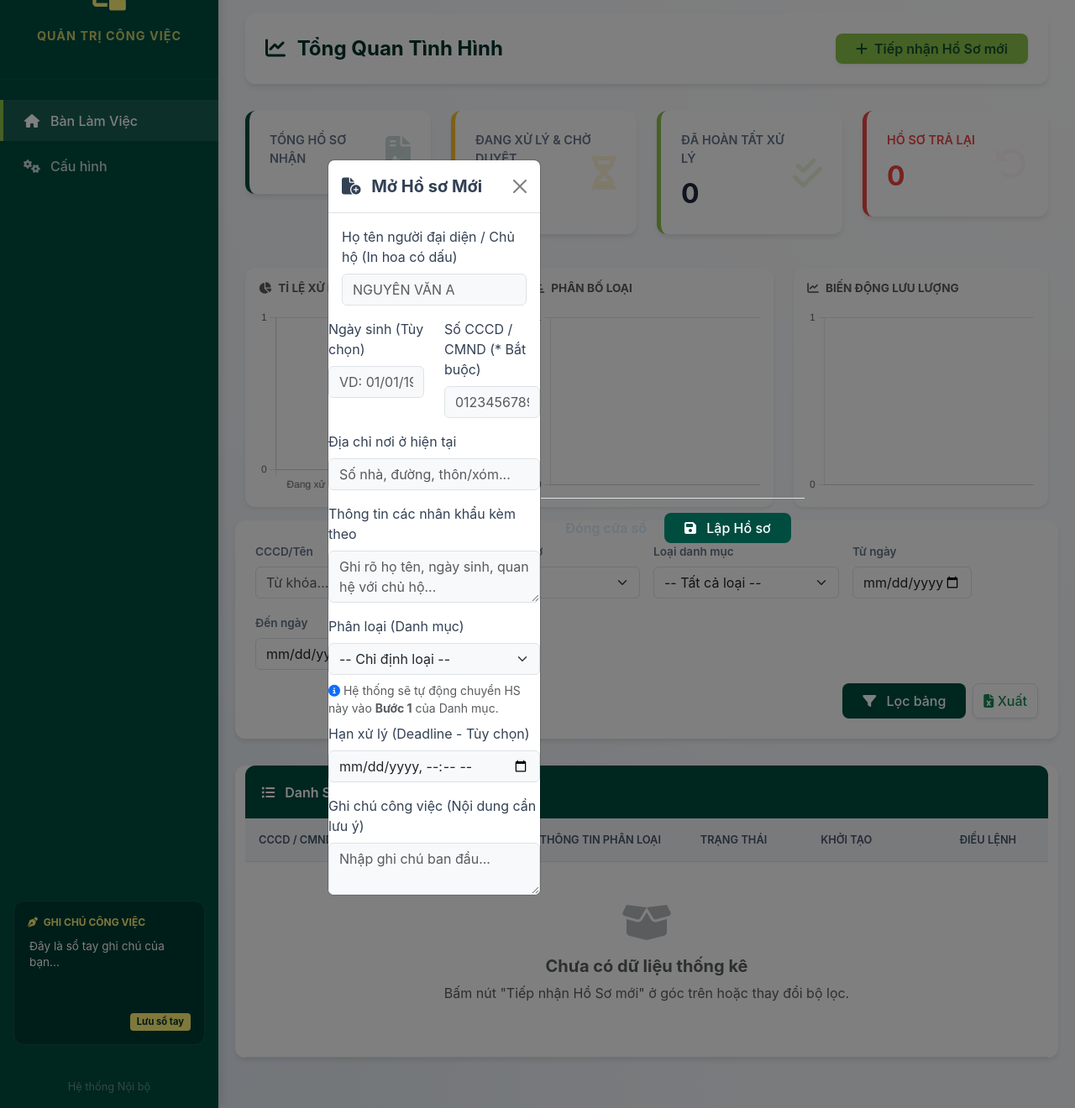
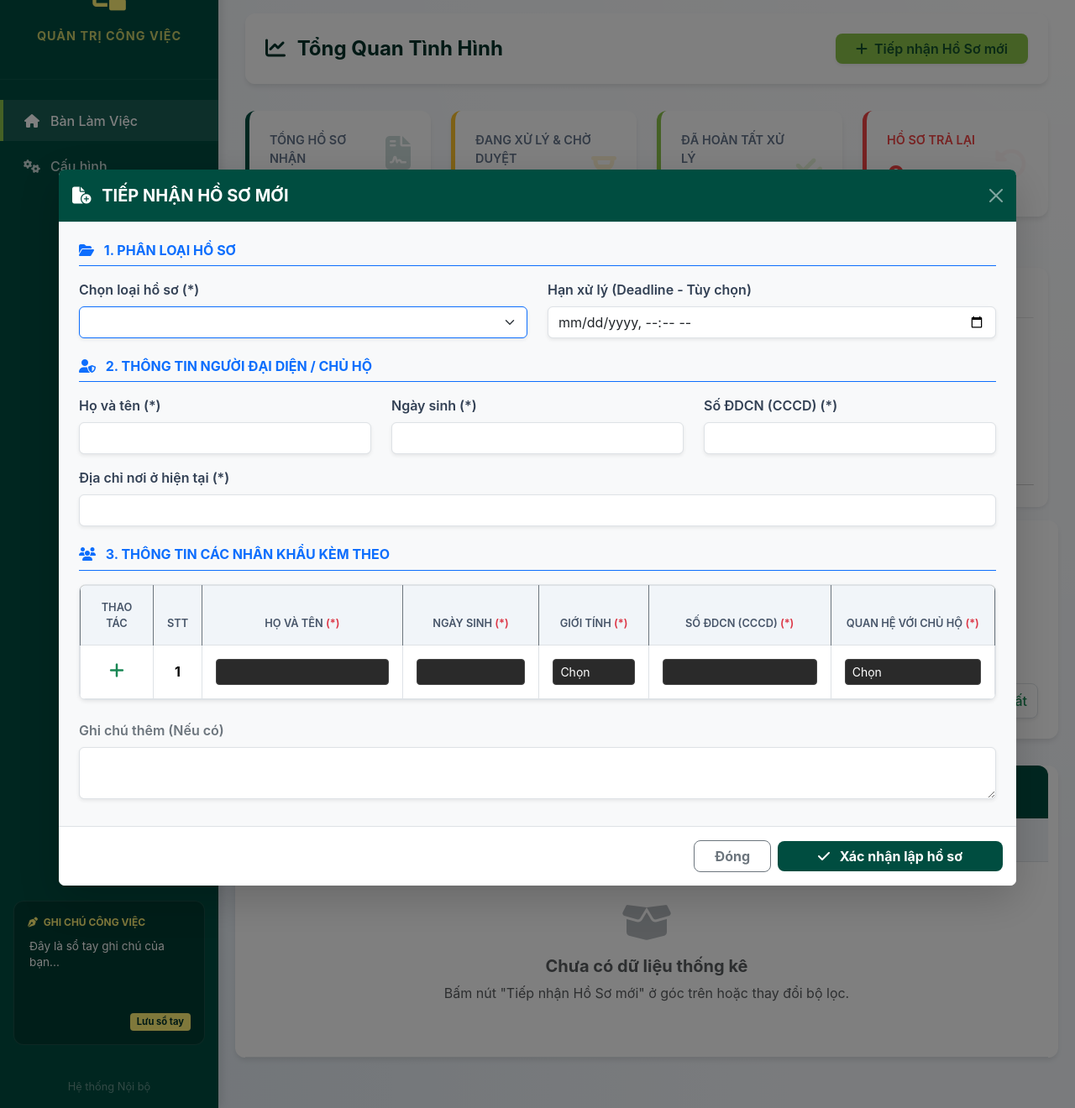
Before and after one commit to LeHau21847/Qu-n-l-c-ng-vi-c, a Flask app: page / in a window 1280 px wide, after a click on "Tiếp nhận Hồ Sơ mới". Shown: the part 63-1383 px from the top of the page at 84% size. Run offline with Flask 3, Linux system fonts and the light colour scheme; the visitor is signed in with stand-in values (Sample User, id 1); some libraries are stand-ins or nearby versions.

Commit message:
UI: Improve Add Modal with modern structure, remove placeholders, and add dynamic table for accompanying dependents

```diff
--- a/templates/index.html
+++ b/templates/index.html
@@ -222,9 +222,6 @@
                     <a class="page-link" href="{{ url_for('index', page=p, tu_khoa=tu_khoa, loai_id=loai_id, tu_ngay=tu_ngay, den_ngay=den_ngay, trang_thai=trang_thai) }}">{{ p }}</a>
                 </li>
                 {% endfor %}
-                <li class="page-item {% if page == total_pages %}disabled{% endif %}">
-                    <a class="page-link" href="{{ url_for('index', page=page+1, tu_khoa=tu_khoa, loai_id=loai_id, tu_ngay=tu_ngay, den_ngay=den_ngay, trang_thai=trang_thai) }}">Sau</a>
-                </li>
             </ul>
         </div>
         {% endif %}
@@ -233,58 +230,113 @@
 
 <!-- Modal: Thêm Hồ Sơ -->
 <div class="modal fade" id="addModal" tabindex="-1" aria-hidden="true">
-    <div class="modal-dialog modal-dialog-centered">
-        <div class="modal-content">
-            <div class="modal-header modal-header-cand">
-                <h5 class="modal-title fw-bold"><i class="fa-solid fa-file-circle-plus me-2"></i> Mở Hồ sơ Mới</h5>
-                <button type="button" class="btn-close" data-bs-dismiss="modal" aria-label="Close"></button>
+    <div class="modal-dialog modal-xl modal-dialog-centered">
+        <div class="modal-content shadow-lg border-0">
+            <div class="modal-header modal-header-cand text-white" style="background-color: var(--cand-primary);">
+                <h5 class="modal-title fw-bold text-uppercase"><i class="fa-solid fa-file-circle-plus me-2"></i> Tiếp nhận hồ sơ mới</h5>
+                <button type="button" class="btn-close btn-close-white" data-bs-dismiss="modal" aria-label="Close"></button>
             </div>
-            <form action="{{ url_for('add_hoso') }}" method="POST">
-                <div class="modal-body">
-                        <label class="form-label">Họ tên người đại diện / Chủ hộ (In hoa có dấu)</label>
-                        <input type="text" class="form-control bg-light" name="ten_nguoi_dan" id="input_ten" placeholder="NGUYỄN VĂN A" required>
-                    </div>
-                    <div class="row">
-                        <div class="col-md-6 mb-3">
-                            <label class="form-label">Ngày sinh (Tùy chọn)</label>
-                            <input type="text" class="form-control bg-light" name="ngay_sinh" placeholder="VD: 01/01/1990">
+            <form action="{{ url_for('add_hoso') }}" method="POST" onsubmit="prepareNhanKhau()">
+                <div class="modal-body p-4 bg-light">
+
+                    <!-- BƯỚC 1: Phân loại -->
+                    <h6 class="fw-bold text-primary text-uppercase mb-3 border-bottom border-primary pb-2"><i class="fa-solid fa-folder-open me-2"></i> 1. Phân loại Hồ sơ</h6>
+                    <div class="row mb-4">
+                        <div class="col-md-6 mb-3 mb-md-0">
+                            <label class="form-label fw-semibold">Chọn loại hồ sơ (*)</label>
+                            <select class="form-select border-primary shadow-sm" name="loai_ho_so_id" required>
+                                <option value="" disabled selected></option>
+                                {% for loai in loai_ho_so_list %}
+                                <option value="{{ loai.id }}">{{ loai.ten_loai }}</option>
+                                {% endfor %}
+                            </select>
                         </div>
-                        <div class="col-md-6 mb-3">
-                            <label class="form-label">Số CCCD / CMND (* Bắt buộc)</label>
-                            <input type="text" class="form-control bg-light" name="ma_ho_so" id="input_cccd" placeholder="012345678910" required maxlength="12" oninput="this.value = this.value.replace(/[^0-9]/g, '');">
-                            <div id="cccd_hint" class="form-text text-success" style="display: none;"><i class="fa-solid fa-check-circle"></i> Đã điền tự động tên công dân!</div>
+                        <div class="col-md-6">
+                            <label class="form-label fw-semibold">Hạn xử lý (Deadline - Tùy chọn)</label>
+                            <input type="datetime-local" class="form-control shadow-sm" name="han_xu_ly">
                         </div>
                     </div>
-                    <div class="mb-3">
-                        <label class="form-label">Địa chỉ nơi ở hiện tại</label>
-                        <input type="text" class="form-control bg-light" name="dia_chi" placeholder="Số nhà, đường, thôn/xóm...">
+
+                    <!-- BƯỚC 2: Thông tin chủ hộ -->
+                    <h6 class="fw-bold text-primary text-uppercase mb-3 border-bottom border-primary pb-2"><i class="fa-solid fa-user-shield me-2"></i> 2. Thông tin Người đại diện / Chủ hộ</h6>
+                    <div class="row mb-4">
+                        <div class="col-md-4 mb-3">
+                            <label class="form-label fw-semibold">Họ và tên (*)</label>
+                            <input type="text" class="form-control shadow-sm text-uppercase" name="ten_nguoi_dan" required>
+                        </div>
+                        <div class="col-md-4 mb-3">
+                            <label class="form-label fw-semibold">Ngày sinh (*)</label>
+                            <input type="text" class="form-control shadow-sm" name="ngay_sinh" required>
+                        </div>
+                        <div class="col-md-4 mb-3">
+                            <label class="form-label fw-semibold">Số ĐDCN (CCCD) (*)</label>
+                            <input type="text" class="form-control shadow-sm" name="ma_ho_so" required maxlength="12" oninput="this.value = this.value.replace(/[^0-9]/g, '');">
+                        </div>
+                        <div class="col-md-12">
+                            <label class="form-label fw-semibold">Địa chỉ nơi ở hiện tại (*)</label>
+                            <input type="text" class="form-control shadow-sm" name="dia_chi" required>
+                        </div>
                     </div>
-                    <div class="mb-3">
-                        <label class="form-label">Thông tin các nhân khẩu kèm theo</label>
-                        <textarea class="form-control bg-light" name="nhan_khau_kem_theo" rows="2" placeholder="Ghi rõ họ tên, ngày sinh, quan hệ với chủ hộ..."></textarea>
+
+                    <!-- BƯỚC 3: Nhân khẩu kèm theo -->
+                    <h6 class="fw-bold text-primary text-uppercase mb-3 border-bottom border-primary pb-2"><i class="fa-solid fa-users me-2"></i> 3. Thông tin các nhân khẩu kèm theo</h6>
+                    <div class="table-responsive mb-4 shadow-sm" style="background: white; border-radius: 8px; border: 1px solid #dee2e6;">
+                        <table class="table table-bordered align-middle mb-0" id="nkTable">
+                            <thead style="background-color: #4B4932; color: #FFF2C5; font-size: 0.9rem;" class="text-center">
+                                <tr>
+                                    <th width="8%" class="border-secondary">Thao tác</th>
+                                    <th width="5%" class="border-secondary">STT</th>
+                                    <th width="22%" class="border-secondary">Họ và tên <span class="text-danger">(*)</span></th>
+                                    <th width="15%" class="border-secondary">Ngày sinh <span class="text-danger">(*)</span></th>
+                                    <th width="12%" class="border-secondary">Giới tính <span class="text-danger">(*)</span></th>
+                                    <th width="20%" class="border-secondary">Số ĐDCN (CCCD) <span class="text-danger">(*)</span></th>
+                                    <th width="18%" class="border-secondary">Quan hệ với chủ hộ <span class="text-danger">(*)</span></th>
+                                </tr>
+                            </thead>
+                            <tbody id="nkTableBody">
+                                <!-- Hàng đầu tiên (mặc định) -->
+                                <tr>
+                                    <td class="text-center">
+                                        <button type="button" class="btn btn-sm btn-outline-success border-0" onclick="addNkRow()"><i class="fa-solid fa-plus fs-5"></i></button>
+                                    </td>
+                                    <td class="text-center fw-bold nk-stt">1</td>
+                                    <td><input type="text" class="form-control form-control-sm nk-name text-uppercase" style="background: #2a2a2a; color: white; border: 1px solid #444;" placeholder=""></td>
+                                    <td><input type="text" class="form-control form-control-sm nk-dob" style="background: #2a2a2a; color: white; border: 1px solid #444;" placeholder=""></td>
+                                    <td>
+                                        <select class="form-select form-select-sm nk-gender" style="background: #2a2a2a; color: white; border: 1px solid #444;">
+                                            <option value="">Chọn</option>
+                                            <option value="Nam">Nam</option>
+                                            <option value="Nữ">Nữ</option>
+                                        </select>
+                                    </td>
+                                    <td><input type="text" class="form-control form-control-sm nk-cccd" style="background: #2a2a2a; color: white; border: 1px solid #444;" maxlength="12" oninput="this.value = this.value.replace(/[^0-9]/g, '');"></td>
+                                    <td>
+                                        <select class="form-select form-select-sm nk-relation" style="background: #2a2a2a; color: white; border: 1px solid #444;">
+                                            <option value="">Chọn</option>
+                                            <option value="Vợ">Vợ</option>
+                                            <option value="Chồng">Chồng</option>
+                                            <option value="Con đẻ">Con đẻ</option>
+                                            <option value="Bố đẻ">Bố đẻ</option>
+                                            <option value="Mẹ đẻ">Mẹ đẻ</option>
+                                            <option value="Khác">Khác...</option>
+                                        </select>
+                                    </td>
+                                </tr>
+                            </tbody>
+                        </table>
                     </div>
+                    <input type="hidden" name="nhan_khau_kem_theo" id="hidden_nhan_khau">
+
+                    <!-- BƯỚC 4: Ghi chú -->
                     <div class="mb-2">
-                        <label class="form-label">Phân loại (Danh mục)</label>
-                        <select class="form-select bg-light" name="loai_ho_so_id" required>
-                            <option value="" disabled selected>-- Chỉ định loại --</option>
-                            {% for loai in loai_ho_so_list %}
-                            <option value="{{ loai.id }}">{{ loai.ten_loai }}</option>
-                            {% endfor %}
-                        </select>
-                        <div class="form-text mt-2"><i class="fa-solid fa-circle-info text-primary"></i> Hệ thống sẽ tự động chuyển HS này vào <strong>Bước 1</strong> của Danh mục.</div>
+                        <label class="form-label fw-semibold text-secondary">Ghi chú thêm (Nếu có)</label>
+                        <textarea class="form-control shadow-sm" name="ghi_chu" rows="2"></textarea>
                     </div>
-                    <div class="mb-2">
-                        <label class="form-label">Hạn xử lý (Deadline - Tùy chọn)</label>
-                        <input type="datetime-local" class="form-control bg-light" name="han_xu_ly">
-                    </div>
-                    <div class="mt-3">
-                        <label class="form-label">Ghi chú công việc (Nội dung cần lưu ý)</label>
-                        <textarea class="form-control bg-light" name="ghi_chu" rows="2" placeholder="Nhập ghi chú ban đầu..."></textarea>
-                    </div>
+
                 </div>
-                <div class="modal-footer">
-                    <button type="button" class="btn fw-semibold text-secondary" data-bs-dismiss="modal">Đóng cửa sổ</button>
-                    <button type="submit" class="btn btn-primary-cand px-4"><i class="fa-solid fa-save me-2"></i> Lập Hồ sơ</button>
+                <div class="modal-footer bg-white border-top">
+                    <button type="button" class="btn btn-outline-secondary px-4 fw-bold" data-bs-dismiss="modal">Đóng</button>
+                    <button type="submit" class="btn btn-success px-5 fw-bold" style="background-color: var(--cand-primary); border: none;"><i class="fa-solid fa-check me-2"></i> Xác nhận lập hồ sơ</button>
                 </div>
             </form>
         </div>
```
